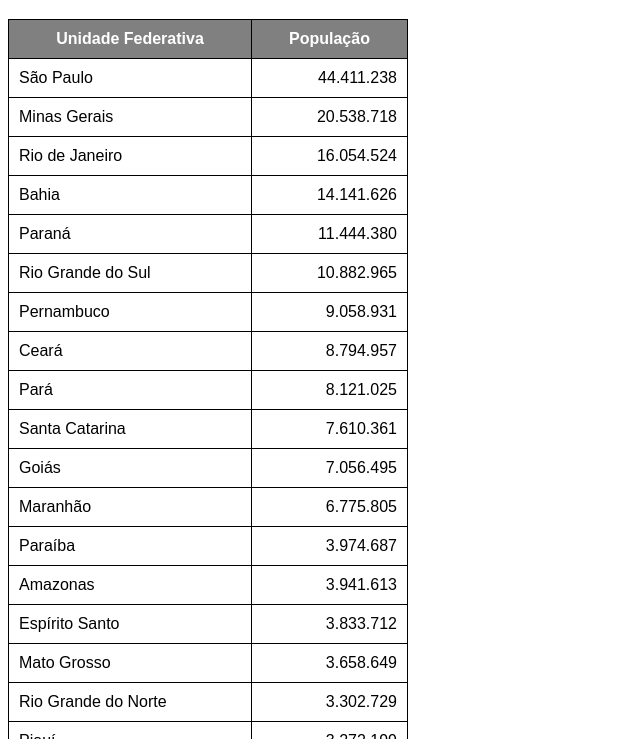
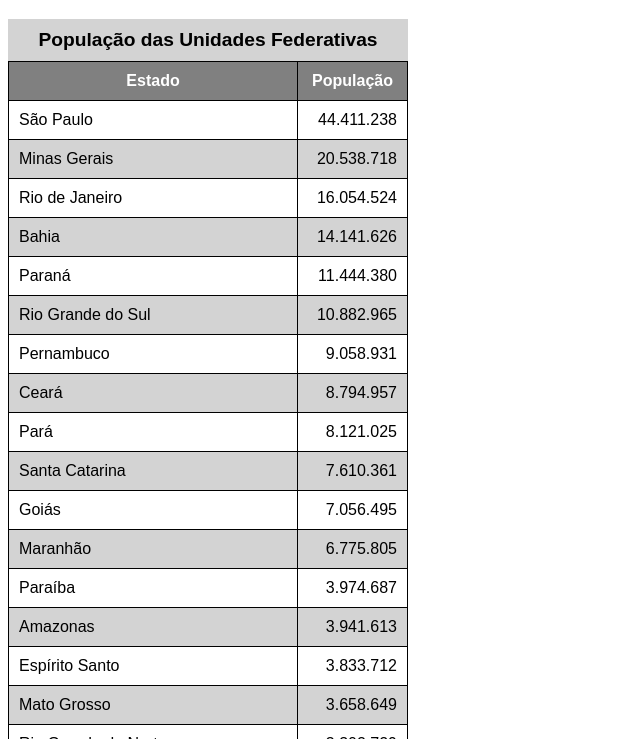
Before and after one commit to Sidnei-Junior-dev/HTML-CSS, a plain HTML site: page Exercícios/ex023/tebela02.html in a window 1280 px wide. Shown: the part 61-800 px from the top of the page, without its empty margins (0-640 px from the left). Drawn offline with Linux system fonts and the light colour scheme.

Commit message:
caption, scope + efeito zebrado

```diff
--- a/Exercícios/ex023/tebela02.html
+++ b/Exercícios/ex023/tebela02.html
@@ -11,6 +11,21 @@
         table{
             width: 400px;
             border-collapse: collapse;
+            position: relative;
+        }
+        caption{
+            font-size: 1.2em;
+            font-weight: bold;
+            padding: 10px;
+            background-color: lightgray;
+        }
+        tbody > tr:nth-child(even){
+            background-color: lightgray;
+        }
+        thead > tr > th{
+            position: sticky;
+            top: -1px;
+            background-color: gray;
         }
         td,th{
             border: 1px solid black;
@@ -28,10 +43,11 @@
 <body>
     <h1>Uso de tabelas grandes</h1>
     <table>
+        <caption> População das Unidades Federativas</caption>
         <thead>
             <tr>
-                <th>Unidade Federativa</th>
-                <th>População</th>
+                <th scope="col">Estado</th>
+                <th scope="col" style="width: 50px;">População</th>
             </tr>
         </thead>
         <tbody>
@@ -146,7 +162,7 @@
         </tbody>
         <tfoot>
             <tr>
-                <th>Total de habitantes</th>
+                <th scope="row">Total de habitantes</th>
                 <td class="num"><strong>210.147.125</strong></td>
             </tr>
         </tfoot>
```
